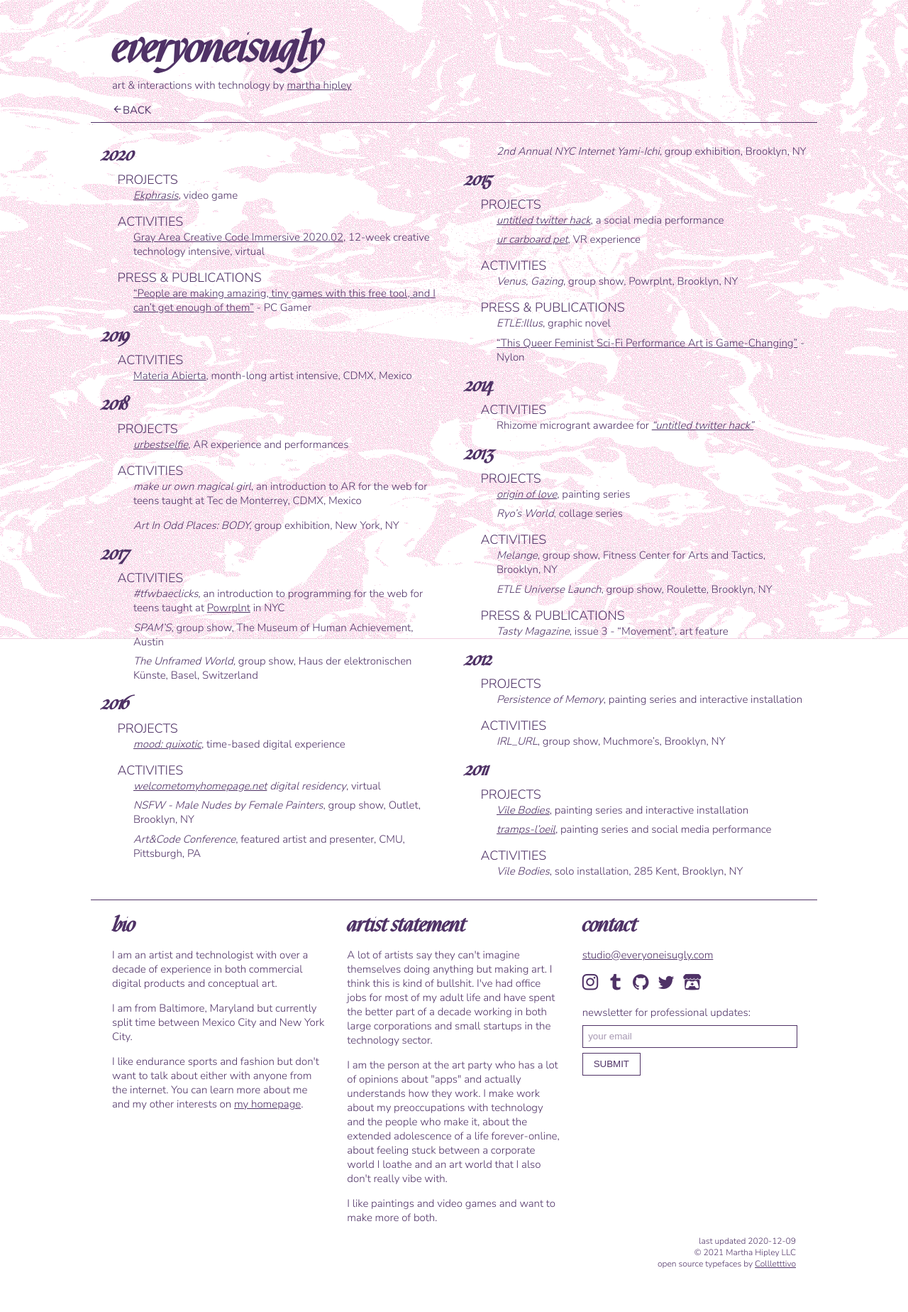
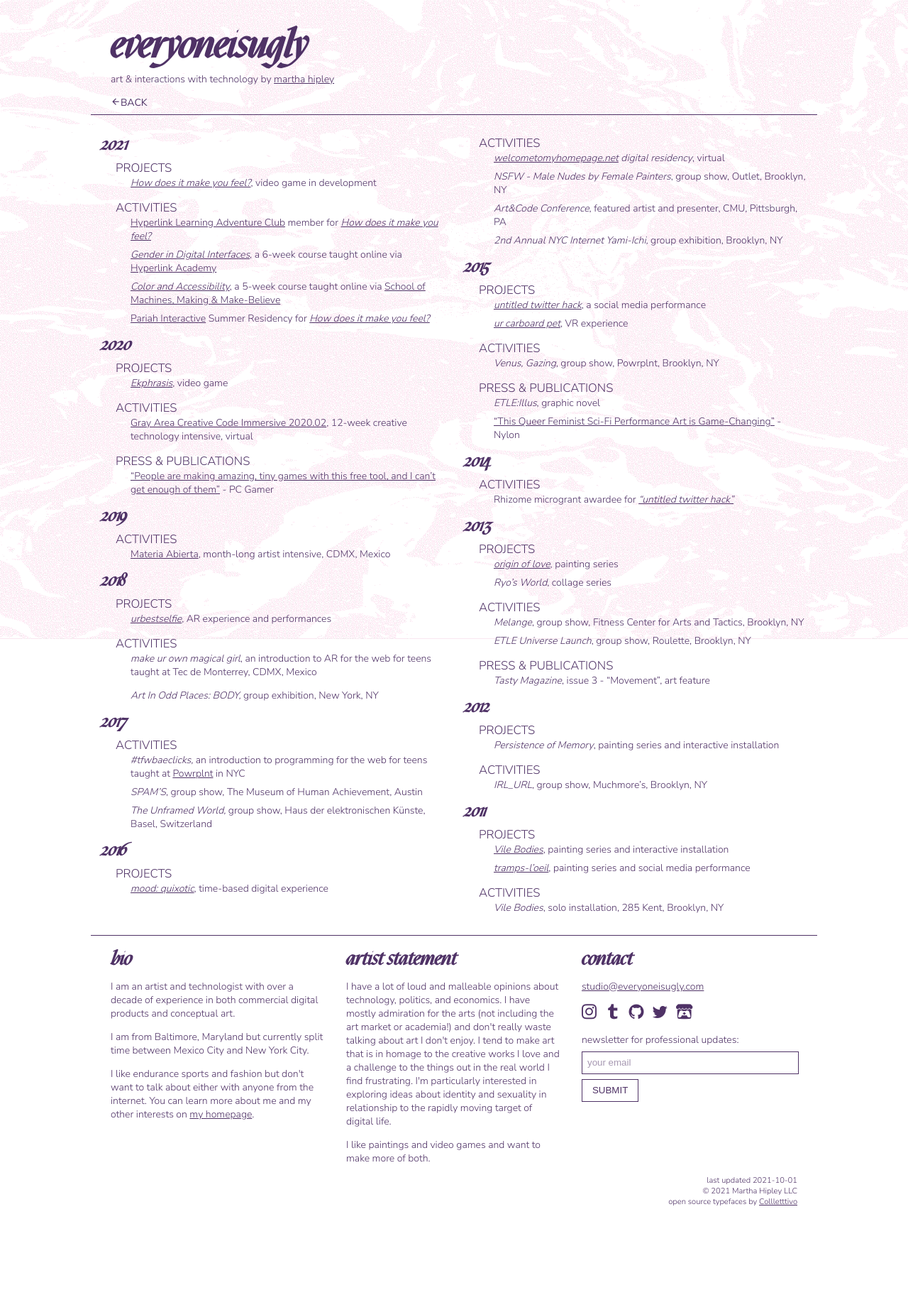
Before and after one commit to mhipley/everyoneisugly-2021, a Jekyll site: the page built from timeline.markdown, in a window 1280 px wide. Shown: the whole page at 71% size. Built offline with Jekyll 4.4.1, drawn with Linux system fonts in a browser that asks for light colours; some web fonts are replaced; after the commit the page ends 1756 px from its top, so only the background shows below that.

Commit message:
site update fall 2021 + some typography tweaks

```diff
--- a/_includes/footer.html
+++ b/_includes/footer.html
@@ -17,11 +17,9 @@
             <div class="col-xs-12 col-sm-4">
                 <h2>artist statement</h2>
                 <p>
-                    A lot of artists say they can't imagine themselves doing anything but making art. I think this is kind of bullshit. I've had office jobs for most of my adult life and have spent the better part of a decade working in both large corporations and small startups in the technology sector.
+                    I have a lot of loud and malleable opinions about technology, politics, and economics. I have mostly admiration for the arts (not including the art market or academia!) and don't really waste talking about art I don't enjoy. I tend to make art that is in homage to the creative works I love and a challenge to the things out in the real world I find frustrating. I'm particularly interested in exploring ideas about identity and sexuality in relationship to the rapidly moving target of digital life.
                 </p>
-                <p>
-                    I am the person at the art party who has a lot of opinions about "apps" and actually understands how they work. I make work about my preoccupations with technology and the people who make it, about the extended adolescence of a life forever-online, about feeling stuck between a corporate world I loathe and an art world that I also don't really vibe with.
-                </p>
+
                 <p>
                     I like paintings and video games and want to make more of both.
                 </p>
--- a/_sass/includes/_typography.scss
+++ b/_sass/includes/_typography.scss
@@ -25,7 +25,7 @@
 html {
     font-family: 'Nunito Sans', sans-serif;
     font-weight: 300;
-    font-size: 15px;
+    font-size: 14px;
     color: $primary;
 }
 
--- a/_sass/main.scss
+++ b/_sass/main.scss
@@ -33,7 +33,7 @@ body {
     left: 0;
     bottom: 0;
     right: 0;
-    opacity: .2;
+    opacity: .1;
     img {
         mix-blend-mode: hard-light;
         width: 100%;
@@ -109,7 +109,7 @@ body {
         border: 1px solid $primary;
         padding: 1rem;
         background-color: $background;
-        top: 1rem;
+        bottom: 1rem;
         left: 1rem;
 
         .post-title {
--- a/timeline.markdown
+++ b/timeline.markdown
@@ -3,6 +3,19 @@ layout: timeline
 title: "timeline"
 permalink: /timeline/
 ---
+
+### 2021
+
+- ##### Projects
+
+  - *[How does it make you feel?](https://howdoesit.cyou/)*, video game in development
+
+- ##### Activities
+
+  - [Hyperlink Learning Adventure Club](https://hyperlink.academy/courses/hyperlink-learning-adventure-club/76) member for [*How does it make you feel?*](https://howdoesit.cyou/)
+  - [*Gender in Digital Interfaces*](https://hyperlink.academy/courses/gender-in-digital-interfaces/103), a 6-week course taught online via [Hyperlink Academy](https://hyperlink.academy/)
+  - [*Color and Accessibility*](http://schoolofma.org/color-and-accessibility.html), a 5-week course taught online via [School of Machines, Making & Make-Believe](https://schoolofma.org/)
+  - [Pariah Interactive](https://pariahinteractive.com/) Summer Residency for *[How does it make you feel?](https://howdoesit.cyou/)*
 
 ### 2020
 
@@ -17,8 +30,6 @@ permalink: /timeline/
 - ##### Press & Publications
 
   - ["People are making amazing, tiny games with this free tool, and I can't get enough of them"](https://www.pcgamer.com/people-are-making-amazing-tiny-games-with-this-free-tool-and-i-cant-get-enough-of-them/) - PC Gamer
-
-
 
 ### 2019
 
@@ -41,8 +52,6 @@ permalink: /timeline/
   - *Art In Odd Places: BODY,* group exhibition, New York, NY
 
 
-
-
 ### 2017
 
 - ##### Activities
@@ -50,7 +59,6 @@ permalink: /timeline/
   - *#tfwbaeclicks,* an introduction to programming for the web for teens taught at [Powrplnt](https://www.powrplnt.org/) in NYC
   - *SPAM'S*, group show, The Museum of Human Achievement, Austin
   - *The Unframed World,* group show, Haus der elektronischen Künste, Basel, Switzerland
-
 
 
 
@@ -66,7 +74,6 @@ permalink: /timeline/
   - *NSFW - Male Nudes by Female Painters*, group show, Outlet, Brooklyn, NY
   - *Art&Code Conference*, featured artist and presenter, CMU, Pittsburgh, PA
   - *2nd Annual NYC Internet Yami-Ichi,* group exhibition, Brooklyn, NY
-
 
 
 
```
Also changed, not shown: _posts/2021-10-01-how.markdown (added, +34 -0 lines), 2 other files.
